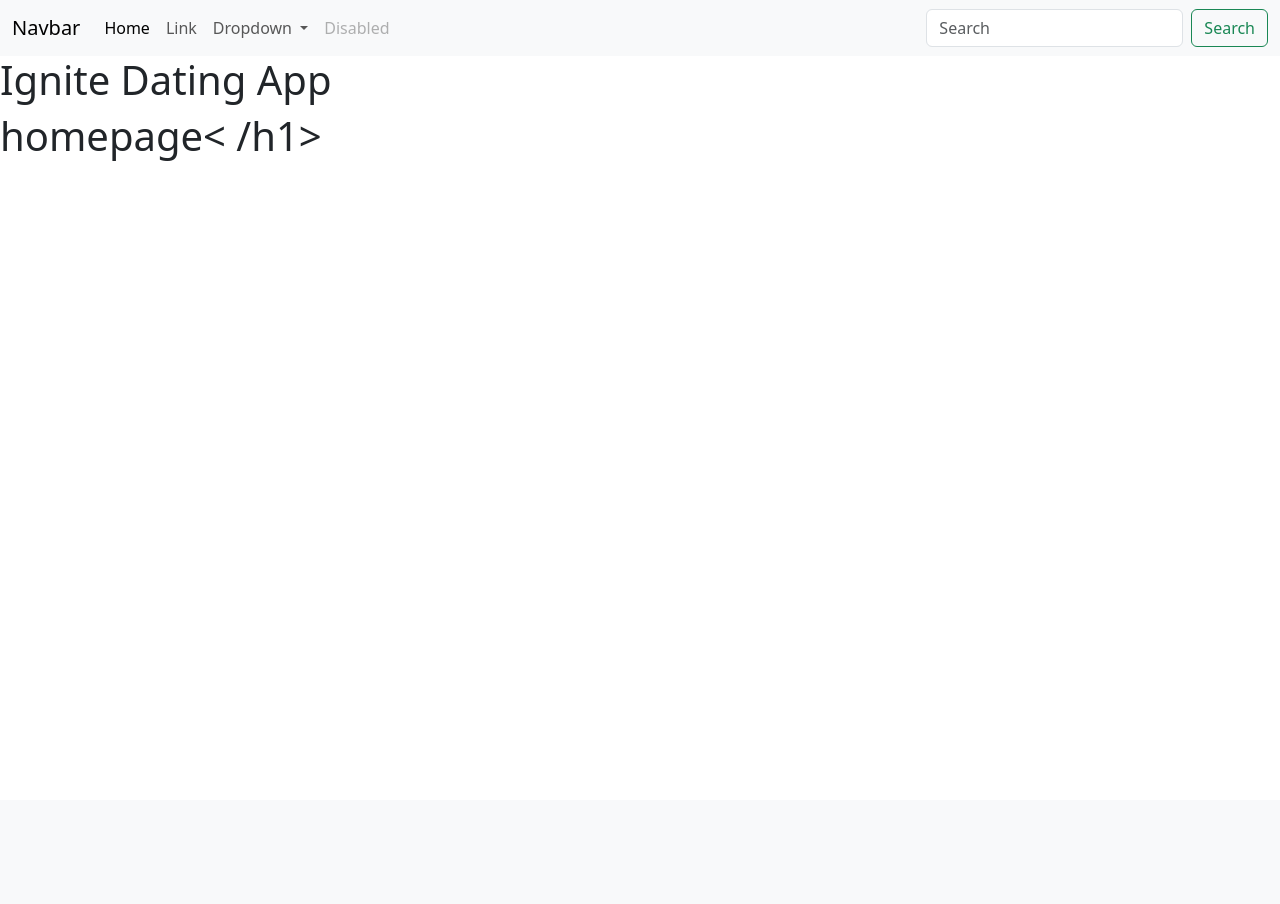
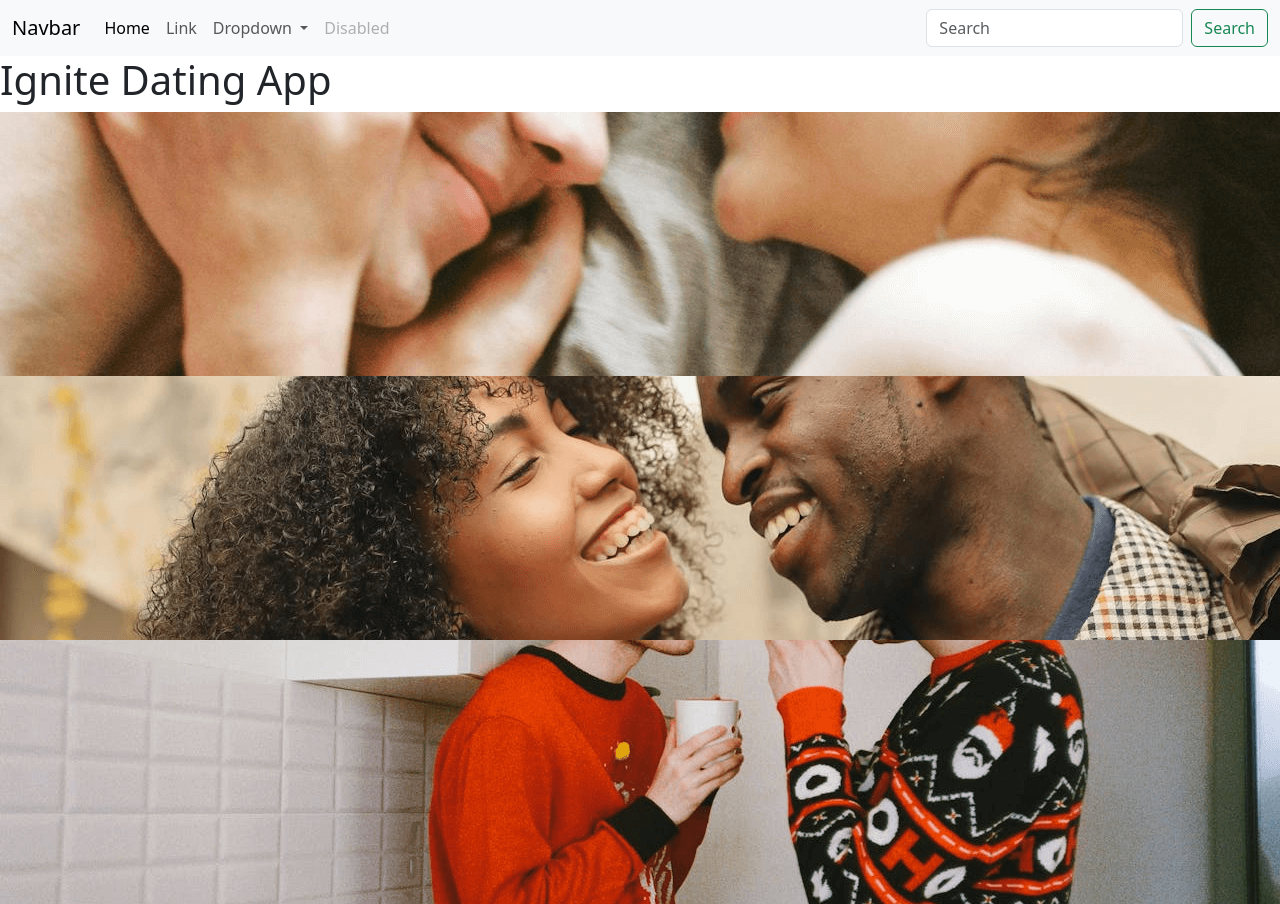
Before and after one commit to enrightc/The-Love-Sparks, a Django app: page / in a window 1280 px wide. Before the commit the page ends 161 px from the top, so only its background shows below. Run offline with Django 5.2, Linux system fonts and the light colour scheme.

Commit message:
Add images for homepage and styled in CSS

```diff
--- a/home/templates/home/index.html
+++ b/home/templates/home/index.html
@@ -1,7 +1,25 @@
-{% extends 'base.html' %}
-{% load static %}
-
-{% block content %}
-    <h1> homepage<
-        /h1>
+{% extends 'base.html' %} {% load static %} {% block content %}
+<body>
+  <!-- Main Content -->
+  <main>
+    <div class="hero-img">
+      <img
+        src="../static/images/hero-img1.png"
+        alt="Couple with eyes closed smiling"
+      />
+    </div>
+    <div class="hero-img">
+      <img
+        src="../static/images/hero-img2.png"
+        alt="Couple with eyes closed smiling"
+      />
+    </div>
+    <div class="hero-img">
+      <img
+        src="../static/images/hero-img3.png"
+        alt="Couple with eyes closed smiling"
+      />
+    </div>
+  </main>
+</body>
 {% endblock %}
--- a/static/css/base.css
+++ b/static/css/base.css
@@ -7,9 +7,9 @@
 
 :root {
   /* variables for background styles */
-     --clr--primary-bg: #B80D16;
-     --clr--secondary-bg:  #810A0C;
-     --clr-accent-colour: #EA1823;
+  --clr--primary-bg: #b80d16;
+  --clr--secondary-bg: #810a0c;
+  --clr-accent-colour: #ea1823;
   --clr-bg-colour-dark: #fffffa;
   --clar-bg-colour-light: #000000;
 
@@ -17,3 +17,26 @@
   --text-colour-dark: #000000;
   --text-colour-light: #ffffff;
 }
+
+/* Homepage */
+
+/* General styles for all hero sections */
+.hero-img {
+  width: 100%;
+  height: 33vh;
+  position: relative;
+  display: flex;
+  align-items: center;
+  justify-content: center;
+  overflow: hidden;
+}
+
+/* Make images fill their div */
+.hero-img img {
+    width: 100%;
+    height: 100%;
+    object-fit: cover;
+    position: absolute;
+    top: 0;
+    left: 0;
+  }
```
Also changed, not shown: static/images/hero-img1.png (added), static/images/hero-img2.png (added), static/images/hero-img3.png (added), 1 other file. Lines whose indentation alone changed are shown as unchanged.
